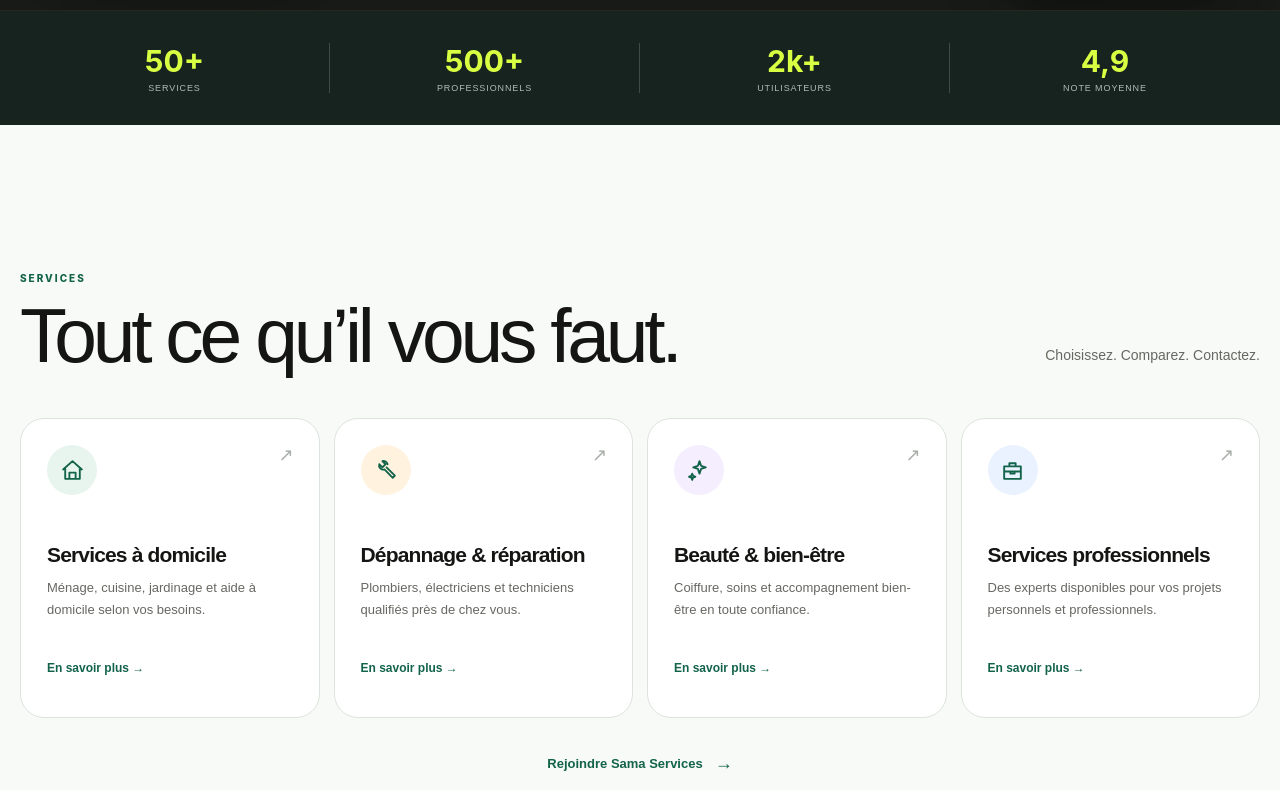
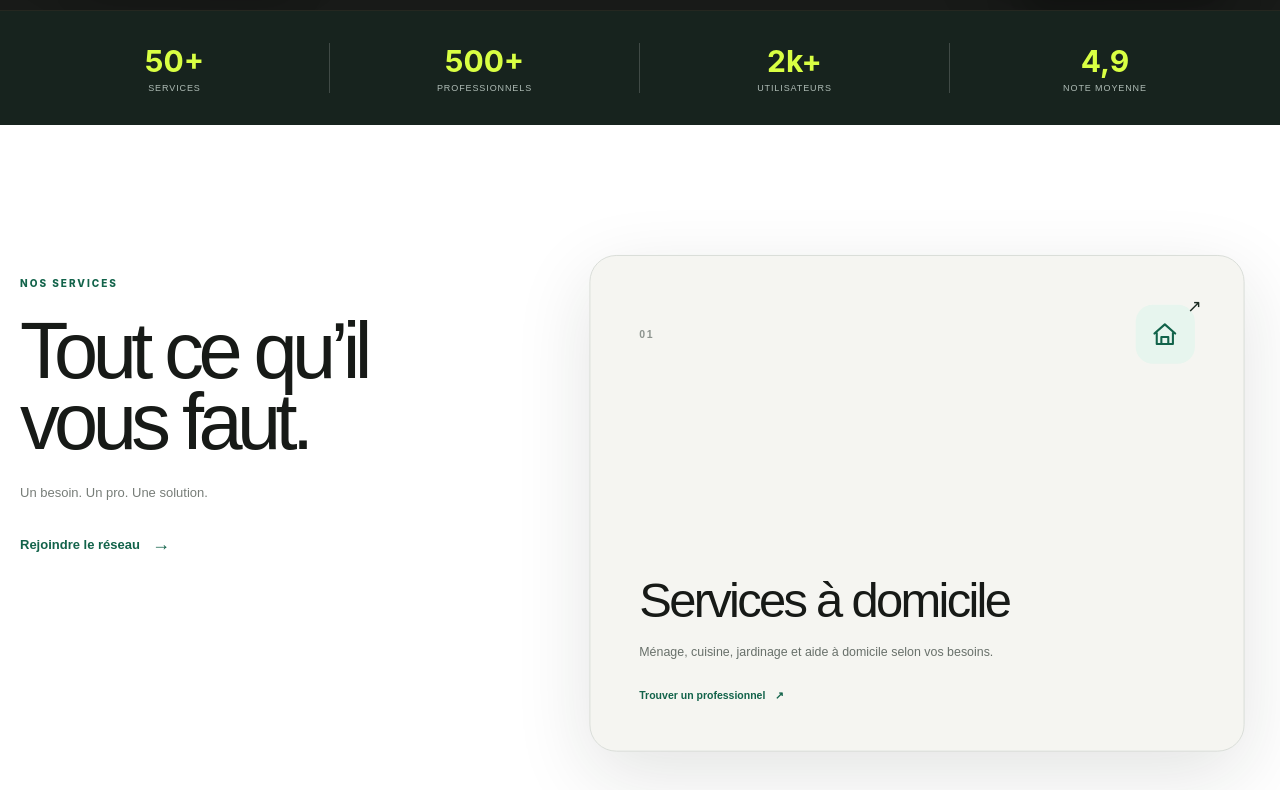
Before and after one commit to abdoulaye150199/samaserviceweb, an Angular app: page / in a window 1280 px wide. Shown: the part 890-1680 px from the top of the page. Built offline with nearby package versions, Linux system fonts and the light colour scheme.

Commit message:
add sticky stacked services showcase

```diff
--- a/angular.json
+++ b/angular.json
@@ -48,8 +48,8 @@
                 },
                 {
                   "type": "anyComponentStyle",
-                  "maximumWarning": "40kB",
-                  "maximumError": "40kB"
+                  "maximumWarning": "46kB",
+                  "maximumError": "52kB"
                 }
               ],
               "outputHashing": "all"
--- a/src/app/app.html
+++ b/src/app/app.html
@@ -80,19 +80,20 @@
   </section>
 
   <section class="section services-section" id="services">
-    <div class="container">
-      <div class="section-heading">
-        <div>
-          <span class="section-kicker">SERVICES</span>
-          <h2>Tout ce qu’il vous faut.</h2>
-        </div>
-        <p>Choisissez. Comparez. Contactez.</p>
+    <div class="container services-showcase">
+      <div class="services-sticky-copy">
+        <span class="section-kicker">NOS SERVICES</span>
+        <h2>Tout ce qu’il<br />vous faut.</h2>
+        <p>Un besoin. Un pro. Une solution.</p>
+        <a class="text-link" href="#inscription">Rejoindre le réseau <span>→</span></a>
       </div>
 
-      <div class="service-grid">
-        @for (service of services; track service.title) {
-          <article class="service-card">
-            <div class="service-icon" [style.background]="service.color">
+      <div class="service-stack">
+        @for (service of services; track service.title; let index = $index) {
+          <article class="service-card stacked-card" [class]="'stacked-card card-' + index">
+            <div class="stacked-card-top">
+              <span class="card-index">0{{ index + 1 }}</span>
+              <div class="service-icon" [style.background]="service.color">
               @switch (service.icon) {
                 @case ('home') {
                   <svg viewBox="0 0 24 24"><path d="m3 11 9-8 9 8M5 10v10h14V10M9 20v-6h6v6" /></svg>
@@ -107,14 +108,14 @@
                   <svg viewBox="0 0 24 24"><path d="M4 8h16v12H4V8Zm5 0V5h6v3M4 13h16M10 13v2h4v-2" /></svg>
                 }
               }
+              </div>
             </div>
             <h3>{{ service.title }}</h3>
             <p>{{ service.description }}</p>
-            <a href="#inscription">En savoir plus <span>→</span></a>
+            <a href="#inscription">Trouver un professionnel <span>↗</span></a>
           </article>
         }
       </div>
-      <div class="center-action"><a class="text-link" href="#inscription">Rejoindre Sama Services <span>→</span></a></div>
     </div>
   </section>
 
--- a/src/app/app.scss
+++ b/src/app/app.scss
@@ -3094,3 +3094,192 @@ footer {
   }
   .hero-stores a { width: 100%; justify-content: center; }
 }
+
+/* Sticky stacked services */
+.services-section {
+  position: relative;
+  z-index: 6;
+  padding: 130px 0 80px;
+  color: #171a17;
+  background: #fff;
+}
+
+.services-showcase {
+  display: grid;
+  grid-template-columns: minmax(280px, .78fr) minmax(480px, 1.22fr);
+  align-items: start;
+  gap: clamp(55px, 9vw, 140px);
+}
+
+.services-sticky-copy {
+  position: sticky;
+  top: 125px;
+  padding-top: 18px;
+}
+
+.services-sticky-copy h2 {
+  margin: 12px 0 24px;
+  color: #171a17;
+  font-size: clamp(54px, 6.2vw, 86px);
+  font-weight: 500;
+  line-height: .9;
+  letter-spacing: -.07em;
+}
+
+.services-sticky-copy p {
+  margin: 0 0 30px;
+  color: #777d78;
+  font-size: 13px;
+}
+
+.service-stack {
+  position: relative;
+  padding-bottom: 70px;
+}
+
+.stacked-card {
+  position: sticky;
+  top: 105px;
+  display: flex;
+  min-height: 520px;
+  flex-direction: column;
+  margin-bottom: 52vh;
+  padding: clamp(30px, 4vw, 52px);
+  border: 1px solid #d9ddd8;
+  border-radius: 28px;
+  color: #171a17;
+  background: #f5f5f1;
+  box-shadow: 0 24px 80px rgba(21, 31, 26, .12);
+  transform-origin: center top;
+}
+
+.stacked-card:last-child {
+  margin-bottom: 0;
+}
+
+.stacked-card.card-0 {
+  z-index: 1;
+  transform: scale(.955);
+}
+
+.stacked-card.card-1 {
+  z-index: 2;
+  top: 115px;
+  background: #edf3ed;
+  transform: scale(.97);
+}
+
+.stacked-card.card-2 {
+  z-index: 3;
+  top: 125px;
+  background: #f7f1e9;
+  transform: scale(.985);
+}
+
+.stacked-card.card-3 {
+  z-index: 4;
+  top: 135px;
+  background: #e8f0eb;
+}
+
+.stacked-card::after {
+  top: 42px;
+  right: 44px;
+  color: #1b2b23;
+}
+
+.stacked-card-top {
+  display: flex;
+  align-items: center;
+  justify-content: space-between;
+}
+
+.stacked-card .service-icon {
+  width: 62px;
+  height: 62px;
+  border-radius: 18px;
+}
+
+.stacked-card .service-icon svg {
+  width: 29px;
+  height: 29px;
+}
+
+.card-index {
+  color: #8d948f;
+  font-size: 11px;
+  font-weight: 800;
+  letter-spacing: .16em;
+}
+
+.stacked-card h3 {
+  max-width: 440px;
+  margin: auto 0 18px;
+  color: #171a17;
+  font-size: clamp(35px, 4vw, 55px);
+  font-weight: 500;
+  line-height: .98;
+  letter-spacing: -.055em;
+}
+
+.stacked-card p {
+  max-width: 430px;
+  min-height: 0;
+  margin: 0 0 28px;
+  color: #68706a;
+  font-size: 13px;
+}
+
+.stacked-card > a {
+  display: inline-flex;
+  width: max-content;
+  align-items: center;
+  gap: 10px;
+  color: #12634a;
+  font-size: 11px;
+  font-weight: 800;
+}
+
+.stacked-card:hover {
+  border-color: #d9ddd8;
+  border-radius: 28px;
+  color: #171a17;
+  background: #f5f5f1;
+  box-shadow: 0 28px 90px rgba(21, 31, 26, .15);
+}
+
+.stacked-card.card-1:hover { background: #edf3ed; }
+.stacked-card.card-2:hover { background: #f7f1e9; }
+.stacked-card.card-3:hover { background: #e8f0eb; }
+
+@media (max-width: 850px) {
+  .services-showcase {
+    grid-template-columns: 1fr;
+    gap: 55px;
+  }
+  .services-sticky-copy {
+    position: relative;
+    top: auto;
+  }
+  .services-sticky-copy h2 br { display: none; }
+  .stacked-card {
+    top: 88px;
+    min-height: 460px;
+    margin-bottom: 42vh;
+  }
+  .stacked-card.card-1 { top: 98px; }
+  .stacked-card.card-2 { top: 108px; }
+  .stacked-card.card-3 { top: 118px; }
+}
+
+@media (max-width: 600px) {
+  .services-section { padding-top: 90px; }
+  .services-sticky-copy h2 { font-size: 54px; }
+  .stacked-card {
+    min-height: 400px;
+    padding: 28px 24px;
+    border-radius: 22px;
+  }
+  .stacked-card h3 { font-size: 37px; }
+  .stacked-card:hover { border-radius: 22px; }
+}
```
